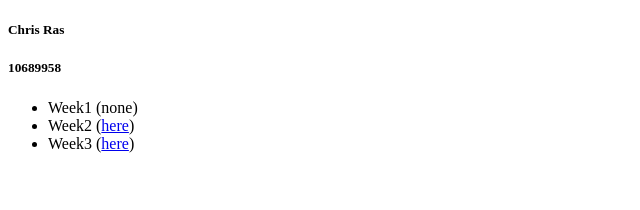
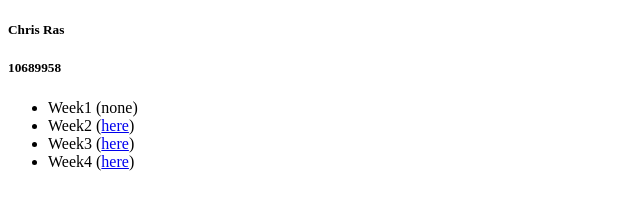
Before and after one commit to cmdras/DataProcessing, a plain HTML site: page index.html in a window 1280 px wide. Shown: the whole page, without its empty margins (0-640 px from the left). Drawn offline with Linux system fonts and the light colour scheme.

Commit message:
added homework 4 to index.html

```diff
--- a/index.html
+++ b/index.html
@@ -14,6 +14,7 @@
 				<li>Week1 (none)</li>
 				<li>Week2 (<a href="https://cmdras.github.io/DataProcessing/HOMEWORK/week%202/index.html">here</a>)</li>
 				<li>Week3 (<a href="https://cmdras.github.io/DataProcessing/HOMEWORK/week%203/barchart.html">here</a>)</li>
+				<li>Week4 (<a href="https://cmdras.github.io/DataProcessing/HOMEWORK/week%204/map.html">here</a>)</li>
 			</ul>
 		</p>
 	</body>
```
